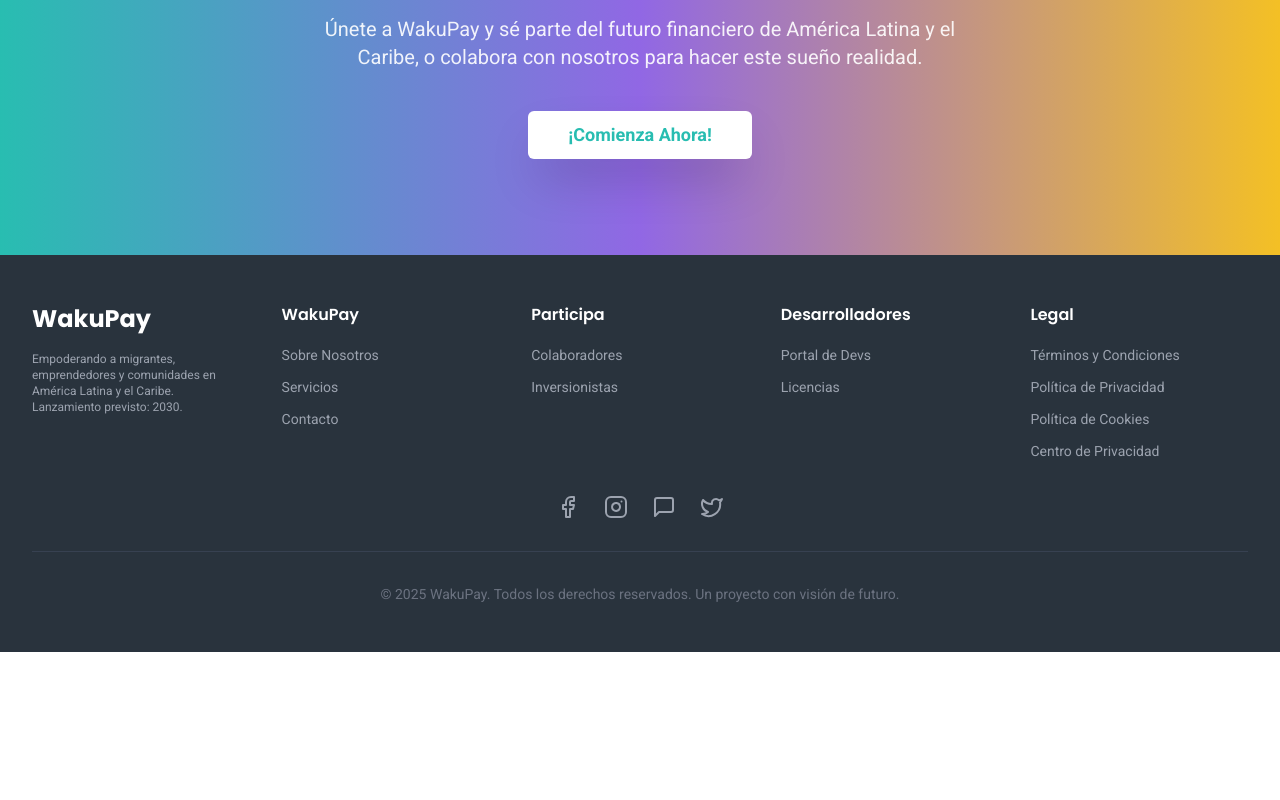
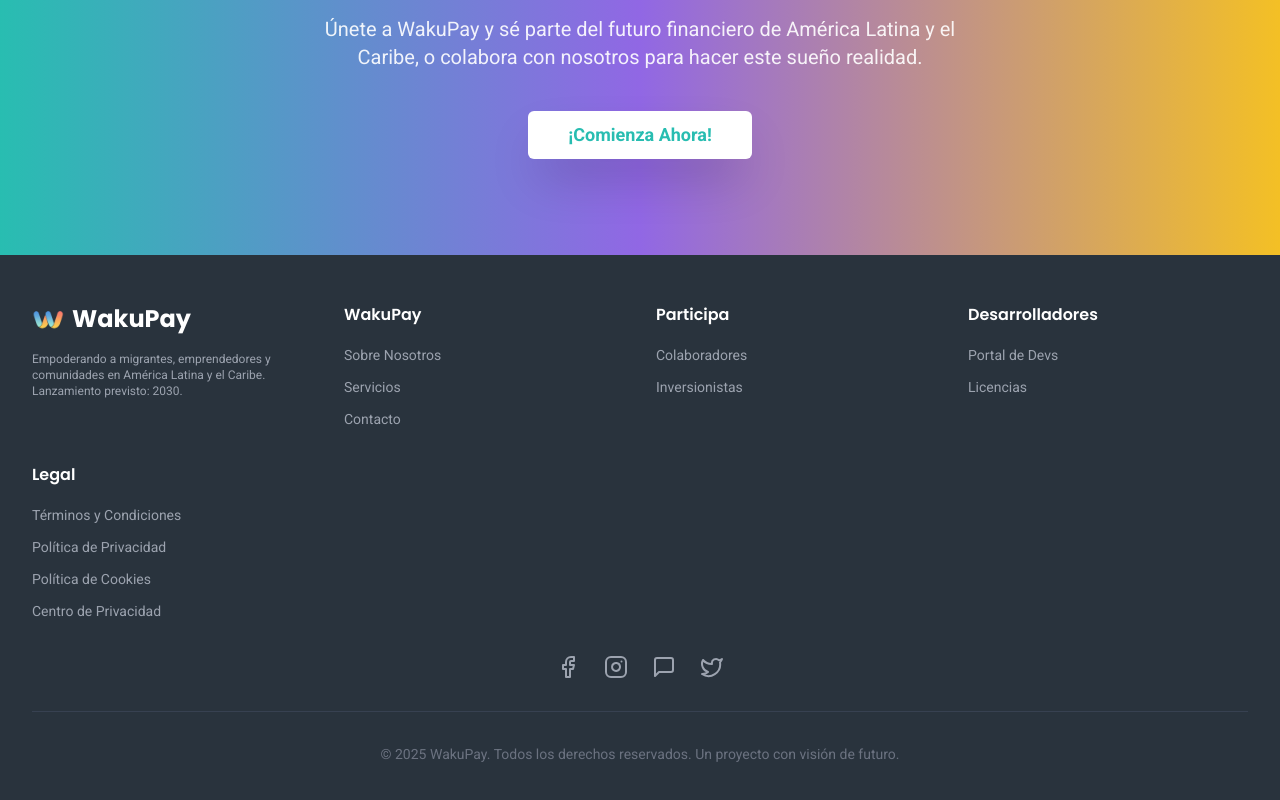
Before and after one commit to lusdrey523/wakupay-web, a React (Vite) app: page / in a window 1280 px wide. Shown: the part 2991-3791 px from the top of the page. Before the commit the page ends 3643 px from the top, so only its background shows below. Built offline with nearby package versions, Linux system fonts and the light colour scheme.

Commit message:
Update Footer.jsx

```diff
--- a/src/components/layout/Footer.jsx
+++ b/src/components/layout/Footer.jsx
@@ -29,10 +29,14 @@ import React from 'react';
   return (
     <footer className="bg-wakupay-dark text-wakupay-light py-12">
       <div className="container mx-auto px-4 sm:px-6 lg:px-8">
-            <div className="grid grid-cols-1 sm:grid-cols-2 md:grid-cols-5 gap-8 mb-8">
+        <div className="grid grid-cols-1 md:grid-cols-4 gap-8 mb-8">
           <div>
             <Link to="/" className="flex items-center mb-4">
-                  <img-replace src="/images/logo-footer.png" alt="WakuPay Footer Logo" className="h-8 w-auto mr-2"/>
+              <img
+                src="/images/logo.png"
+                alt="WakuPay Logo"
+                className="h-8 w-8 mr-2" // Mismo tamaño que el ícono Zap
+              />
               <span className="text-2xl font-bold font-poppins text-white">WakuPay</span>
             </Link>
             <p className="text-xs text-gray-400">
```
Lines whose indentation alone changed are shown as unchanged.
